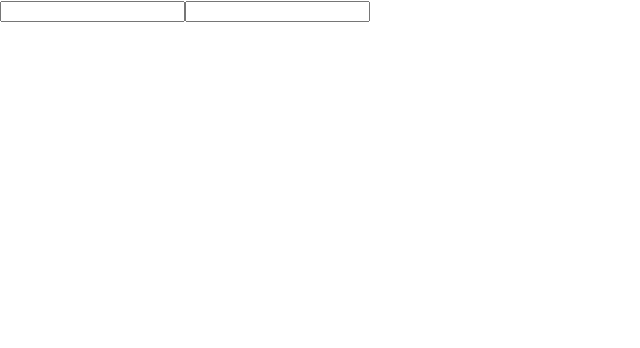
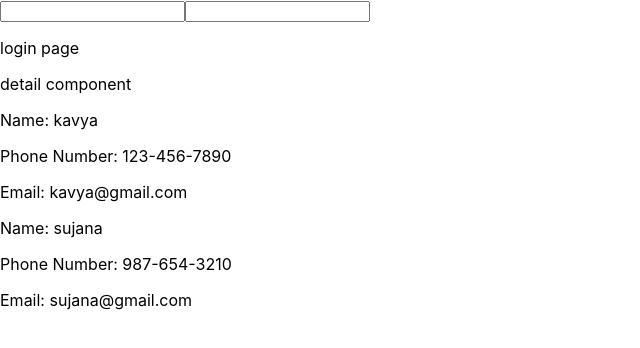
Before and after one commit to LikithaDavala/React, a React (Create React App) app in the folder react_concept/: page / in a window 1280 px wide. Shown: the top 348 px of the page, without its empty margins (0-640 px from the left). Built offline with nearby package versions, Linux system fonts and the light colour scheme.

Commit message:
Login Page

```diff
--- a/react_concept/src/Pages/loginpage.jsx
+++ b/react_concept/src/Pages/loginpage.jsx
@@ -1,8 +1,13 @@
 import { useState } from "react";
+import Details from "../component/details";
 
 function Loginpage(){
 const [phone ,input]=useState("");
 
+const users = [
+        { name: "kavya", phoneNumber: "123-456-7890", email: "kavya@gmail.com" },
+        { name: "sujana", phoneNumber: "987-654-3210", email: "sujana@gmail.com" }
+    ];
 
     return(
         <div>
@@ -15,6 +20,8 @@ const [phone ,input]=useState("");
             <input
             value={phone}
             />
+            <p>login page </p>
+            <Details users={users}/>
         </div>
 
 
```
